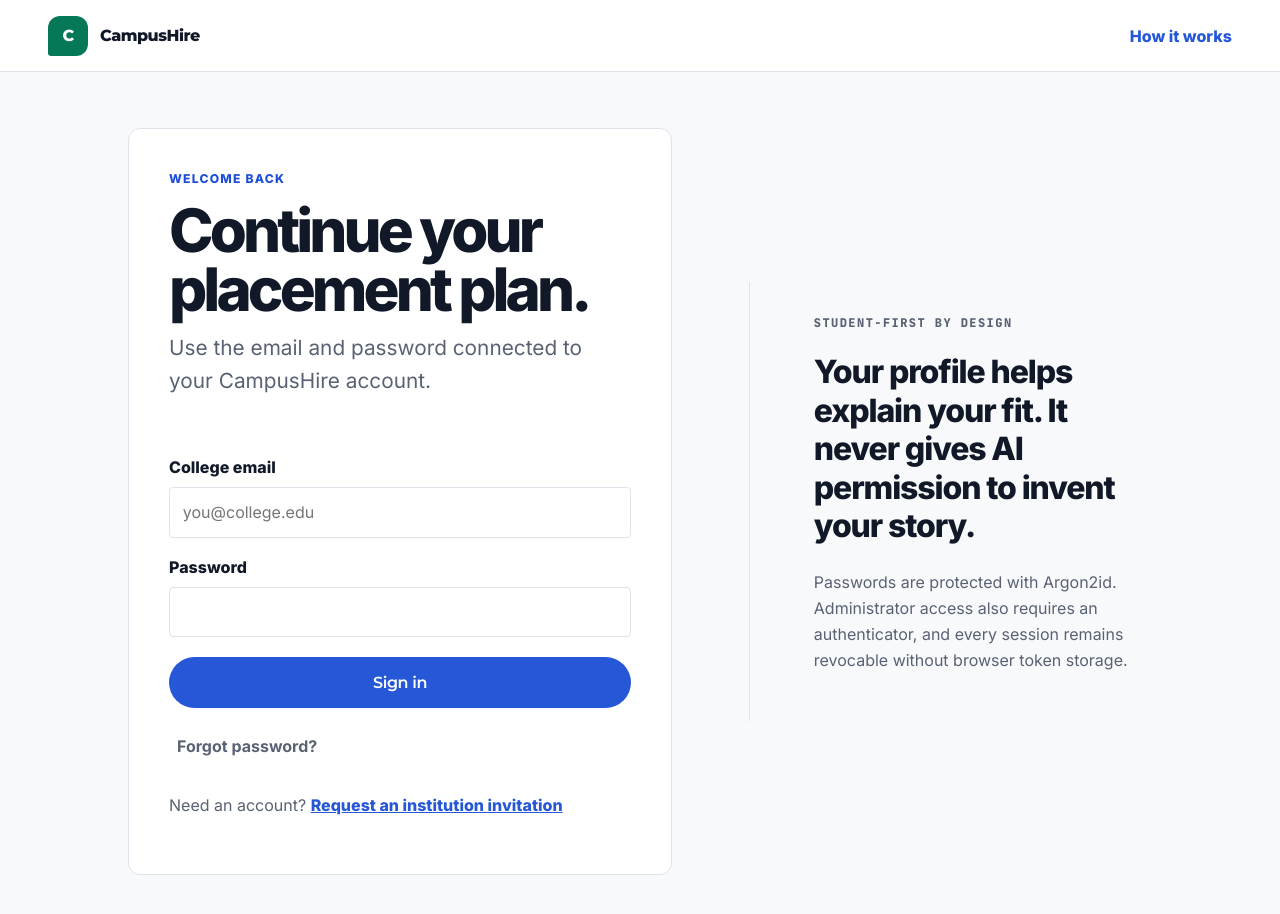
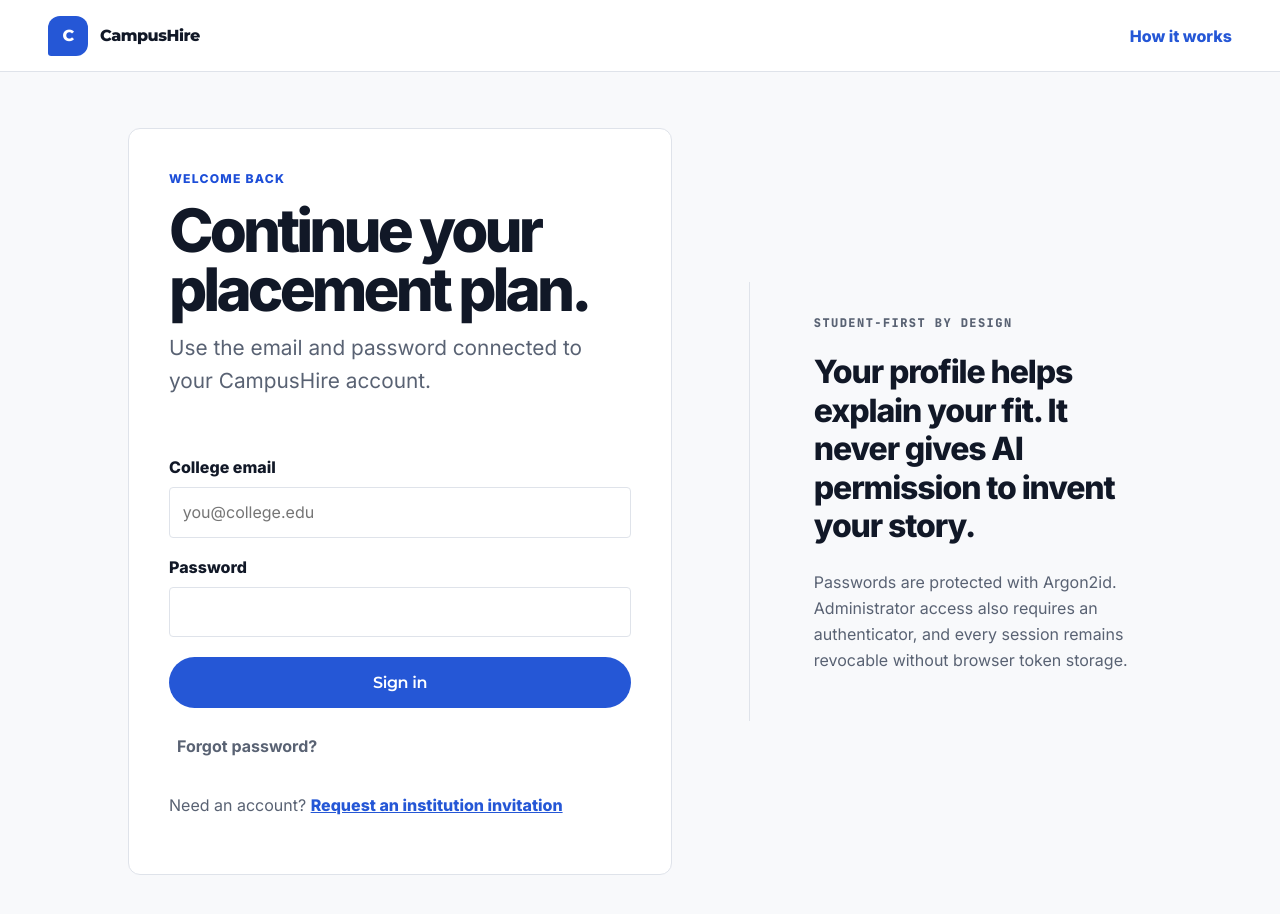
Before and after one commit to painjanevivek/CampusHire, a Next.js app: page /sign-in in a window 1280 px wide. Shown: the top 914 px of the page. Built offline with nearby package versions, Linux system fonts and the light colour scheme; no server answers.

Commit message:
fix(brand): unify CampusHire logo colour
- replace the legacy evergreen brand mark with the shared blue logo token\n- keep marketing and authentication headers visually consistent

```diff
--- a/src/app/globals.css
+++ b/src/app/globals.css
@@ -66,7 +66,7 @@
 .hero { min-height: 78svh; padding: 1.25rem clamp(1rem, 4vw, 5rem) 4rem; background: radial-gradient(circle at 85% 15%, var(--sage), transparent 32%), var(--canvas); }
 .topbar { max-width: 88rem; margin: 0 auto; display: flex; align-items: center; justify-content: space-between; gap: 1rem; }
 .brand { display: inline-flex; align-items: center; gap: 0.75rem; font-weight: 800; text-decoration: none; letter-spacing: -0.03em; }
-.brandMark { display: grid; place-items: center; width: 2.5rem; height: 2.5rem; border-radius: 0.75rem 0.75rem 0.75rem 0.2rem; background: var(--evergreen); color: var(--surface); }
+.brandMark { display: grid; place-items: center; width: 2.5rem; height: 2.5rem; border-radius: 0.75rem 0.75rem 0.75rem 0.2rem; background: var(--brand-blue); color: var(--surface); }
 .navActions, .heroActions { display: flex; align-items: center; gap: 0.75rem; flex-wrap: wrap; }
 .textLink { min-height: 2.75rem; display: inline-flex; align-items: center; padding: 0 0.5rem; color: var(--ink-muted); text-decoration: none; font-weight: 650; }
 .heroGrid { max-width: 88rem; margin: clamp(4rem, 9vw, 8rem) auto 0; display: grid; grid-template-columns: minmax(0, 1.12fr) minmax(19rem, 0.72fr); gap: clamp(2rem, 7vw, 7rem); align-items: center; }
```
